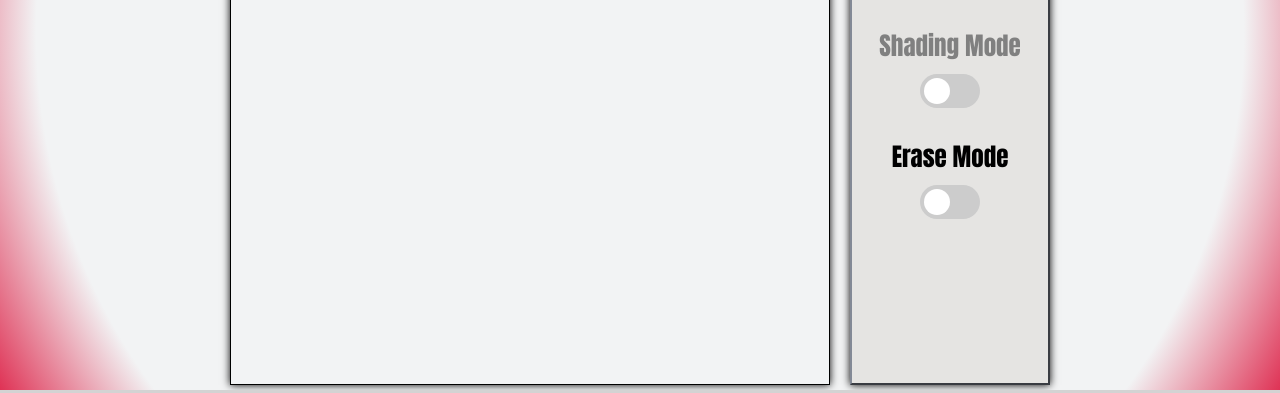
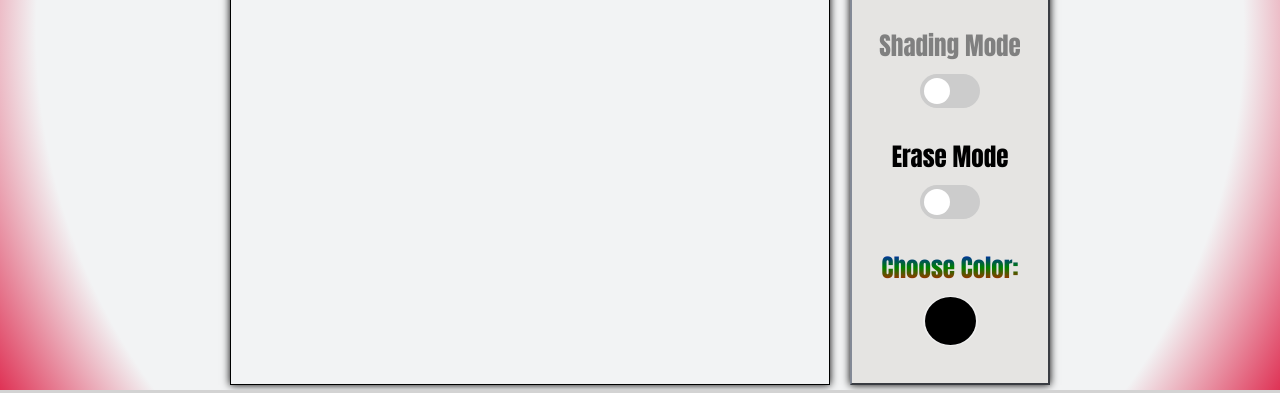
Before and after one commit to rednoj5/Etch-A-Sketch, a plain HTML site: page index.html in a window 1280 px wide. Shown: the part 370-763 px from the top of the page. Drawn offline with Linux system fonts and the light colour scheme.

Commit message:
Introduced color change feature and added README

```diff
--- a/index.html
+++ b/index.html
@@ -19,23 +19,27 @@
             <div class="modeChange">
                 <p id="rgbButtonDescription">RGB Mode</p>
                 <label class="toggle">
-                    <input id='rgbButton' type="checkbox" name="toggle">
+                    <input id='rgbButton' type="checkbox">
                     <span class="slider"></span>
                 </label>
             </div>
             <div class="modeChange">
                 <p id="shadingButtonDescription">Shading Mode</p>
                 <label class="toggle">
-                    <input id='shadingButton' type="checkbox" name="toggle">
+                    <input id='shadingButton' type="checkbox">
                     <span class="slider"></span>
                 </label>
             </div>
             <div class="modeChange">
                 <p id="eraseButtonDescription">Erase Mode</p>
                 <label class="toggle">
-                    <input id='eraseButton' type="checkbox" name="toggle">
+                    <input id='eraseButton' type="checkbox">
                     <span class="slider"></span>
                 </label>
+            </div>
+            <div class="modeChange">
+                <label for="color" id="colorDescription">Choose Color:</label>
+                <input id='colorChange' type="color" value="black" name="color">
             </div>
         </div>
     </main>
--- a/javascript.js
+++ b/javascript.js
@@ -8,6 +8,7 @@ const clearButton = document.querySelector('#clearGrid');
 const rgbButton = document.querySelector('#rgbButton');
 const shadingButton = document.querySelector('#shadingButton');
 const eraseButton = document.querySelector('#eraseButton');
+const colorButton = document.querySelector('#colorChange');
 
 //functions
 
@@ -29,6 +30,8 @@ function clearBoard() {
     board.innerHTML = '';
 };
 
+//below function shoud be split into smaller ones. I know...
+
 function changeColor(e) {
     if (mouseDown === true) {
         if (rgbButton.checked) {
@@ -36,18 +39,17 @@ function changeColor(e) {
         } else if (shadingButton.checked) {
             let currentOpacity = parseFloat(getComputedStyle(e.target).opacity);
             let currentBackground = getComputedStyle(e.target).backgroundColor;
-            console.log(currentBackground);
             if (currentOpacity > 0 && currentOpacity != 1) {
-                e.target.style.cssText = `background-color: black; opacity: ${currentOpacity + 0.1}`
+                e.target.style.cssText = `background-color: #000000; opacity: ${currentOpacity + 0.1}`
             } else if (currentOpacity == 1 && currentBackground == 'rgb(0, 0, 0)') {
                 return
             } else {
-                e.target.style.cssText = 'background-color: black; opacity: 0.1;';
+                e.target.style.cssText = 'background-color: #000000; opacity: 0.1;';
             };
         } else if (eraseButton.checked) {
             e.target.style.cssText = 'background-color: ;'
         } else {
-            e.target.style.cssText = 'background-color: black;';
+            e.target.style.cssText = `background-color: ${colorButton.value};`;
     }};
 };
 
--- a/styles.css
+++ b/styles.css
@@ -243,3 +243,32 @@ footer {
     margin: 0;
     color: black;
 }
+
+#colorDescription {
+    font-weight: bold;
+    font-size: 25px;
+    margin: 0;
+    background: -webkit-linear-gradient(90deg, red, green, blue);
+    -webkit-background-clip: text;
+    -webkit-text-fill-color: transparent;
+}
+
+#colorChange {
+    width: 55px;
+    height: 50px;
+    overflow: hidden;
+    border-radius: 50%;
+    border: 5px;
+}
+
+#colorChange::-webkit-color-swatch {
+    border: none;
+    border-radius: 50%;
+    padding: 0;
+}
+
+#colorChange::-webkit-color-swatch-wrapper {
+    border: none;
+    border-radius: 50%;
+    padding: 0;
+}
```
Also changed, not shown: 1 other file.
